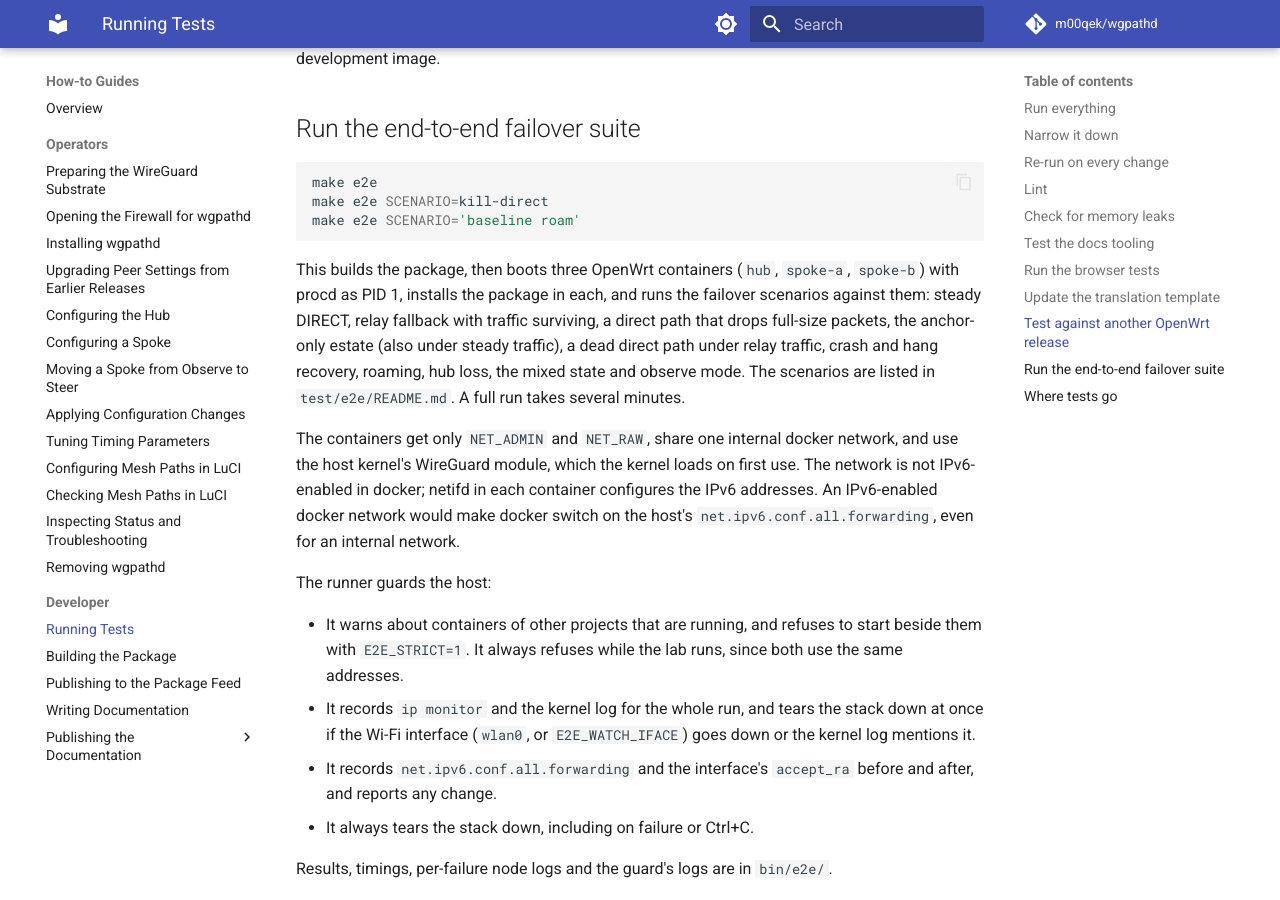
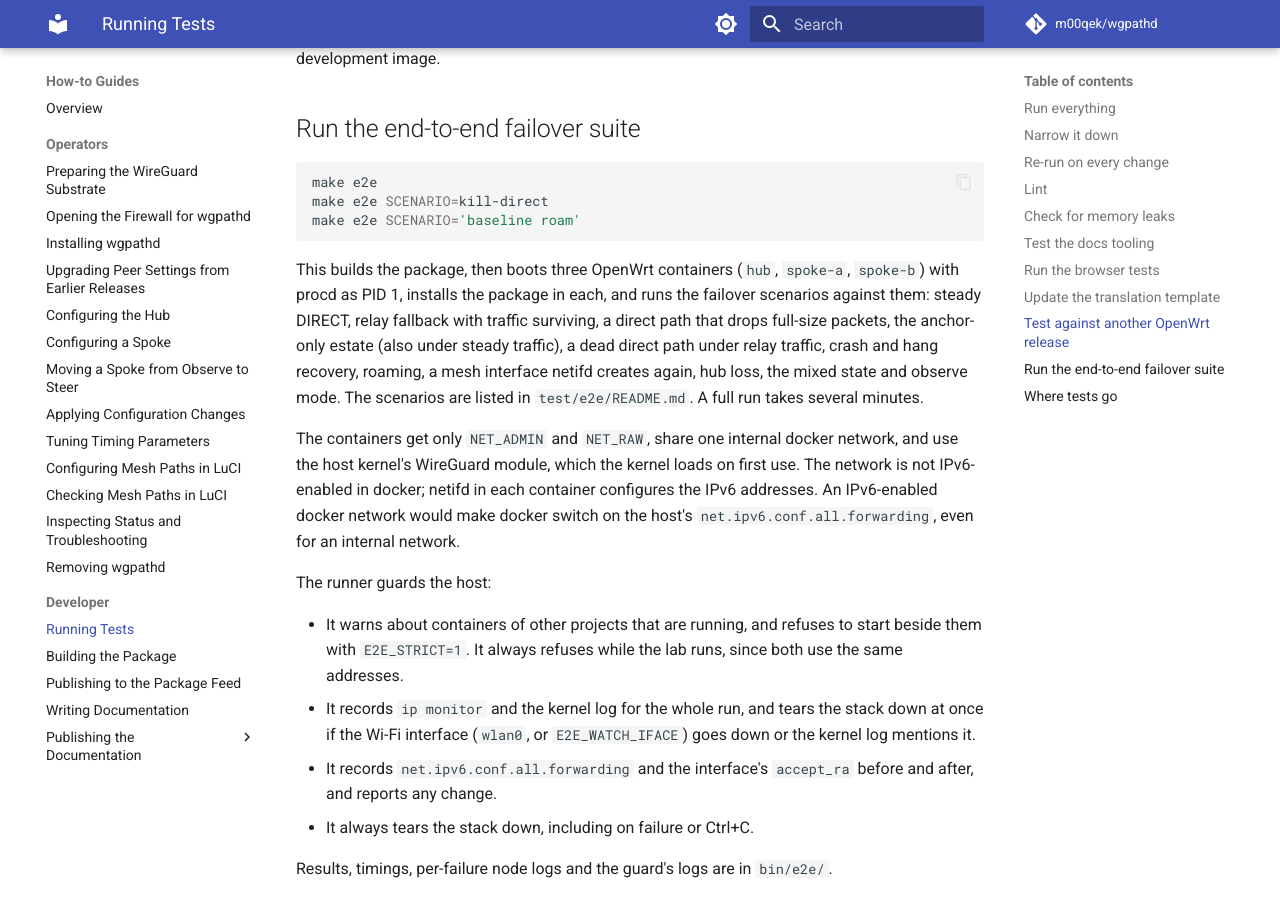
Before and after one commit to m00qek/wgpathd, an MkDocs documentation site: the page built from docs/how-to/developer/testing.md, in a window 1280 px wide and 900 px high, scrolled down 3487 px. Built offline with MkDocs 1.6.1 and Material for MkDocs 9.7.7, drawn with Linux system fonts in a browser that asks for light colours; comment, search, counter and statistics services are not loaded.

Commit message:
e2e: recreate, a mesh interface netifd creates again with a stale endpoint
spoke-b's configuration names a stale address for spoke-a and wg_mesh is
brought up again while both are DIRECT. spoke-b notices, asserts the
direct endpoint again within a cycle, takes nothing for a roam and stays
DIRECT; the new interface has to handshake again, so spoke-a may dip and
must come straight back. On v0.1.1 it fails: the stale endpoint is
adopted as a roam and spoke-b drops to the relay.

````diff
--- a/docs/how-to/developer/testing.md
+++ b/docs/how-to/developer/testing.md
@@ -117,7 +117,7 @@ make e2e SCENARIO=kill-direct
 make e2e SCENARIO='baseline roam'
 ```
 
-This builds the package, then boots three OpenWrt containers (`hub`, `spoke-a`, `spoke-b`) with procd as PID 1, installs the package in each, and runs the failover scenarios against them: steady DIRECT, relay fallback with traffic surviving, a direct path that drops full-size packets, the anchor-only estate (also under steady traffic), a dead direct path under relay traffic, crash and hang recovery, roaming, hub loss, the mixed state and observe mode. The scenarios are listed in `test/e2e/README.md`. A full run takes several minutes.
+This builds the package, then boots three OpenWrt containers (`hub`, `spoke-a`, `spoke-b`) with procd as PID 1, installs the package in each, and runs the failover scenarios against them: steady DIRECT, relay fallback with traffic surviving, a direct path that drops full-size packets, the anchor-only estate (also under steady traffic), a dead direct path under relay traffic, crash and hang recovery, roaming, a mesh interface netifd creates again, hub loss, the mixed state and observe mode. The scenarios are listed in `test/e2e/README.md`. A full run takes several minutes.
 
 The containers get only `NET_ADMIN` and `NET_RAW`, share one internal docker network, and use the host kernel's WireGuard module, which the kernel loads on first use. The network is not IPv6-enabled in docker; netifd in each container configures the IPv6 addresses. An IPv6-enabled docker network would make docker switch on the host's `net.ipv6.conf.all.forwarding`, even for an internal network.
 
````
Also changed, not shown: 4 other files.
